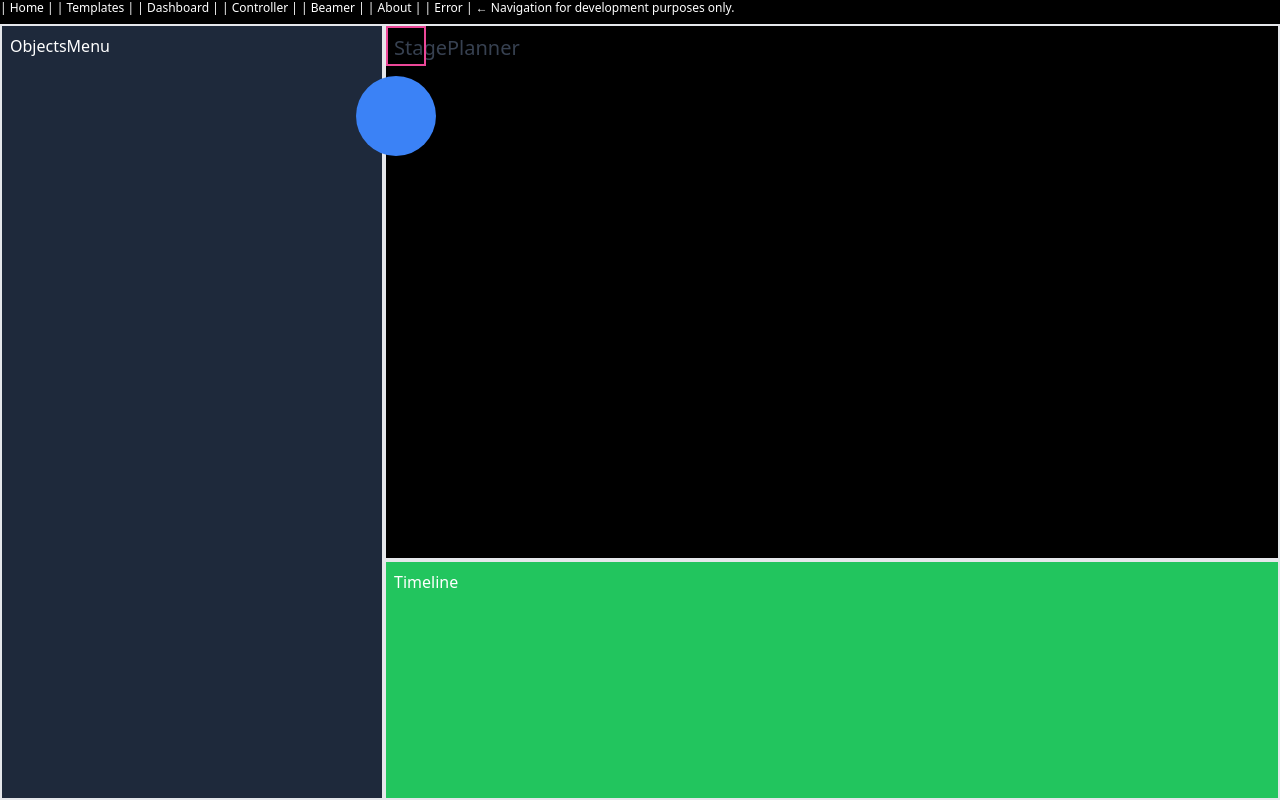
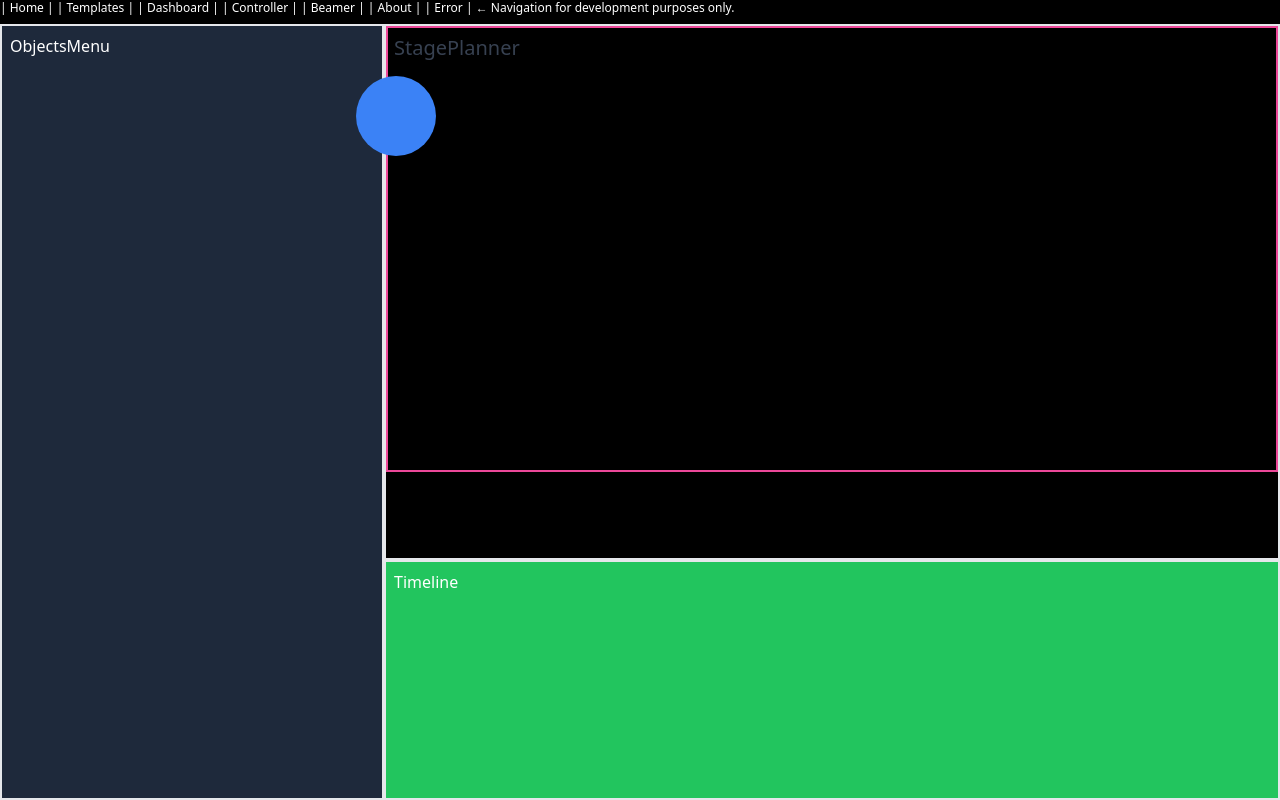
Before and after one commit to Lukileila/stagebeam, a React (Vite) app in the folder frontend/: page /controller in a window 1280 px wide. Built offline with nearby package versions, Linux system fonts and the light colour scheme.

Commit message:
aspect ratio from beamer screen is transferred to stageplanner

```diff
--- a/frontend/src/components/StagePlanner.jsx
+++ b/frontend/src/components/StagePlanner.jsx
@@ -1,6 +1,6 @@
 import { useEffect, useRef, useState } from "react";
 
-export const StagePlanner = ({ spotlight, setspotlight }) => {
+export const StagePlanner = ({ spotlight, setspotlight, projectionAspectRatio }) => {
 
     const stageContainer = useRef();
     const [stageDimensions, setStageDimensions] = useState();
@@ -41,8 +41,8 @@ export const StagePlanner = ({ spotlight, setspotlight }) => {
             e.preventDefault();
         }} */
         >
-                                <div className="absolute bg-tansparent border-2 border-pink-500 h-10 w-10 z-30"></div>
-        <h1 className='text-gray-700 p-2 text-xl'>StagePlanner</h1>
+
+        <h1 className='absolute text-gray-700 p-2 text-xl'>StagePlanner</h1>
         <div
             className='bg-blue-500 w-20 aspect-square rounded-full cursor-grab absolute -translate-x-[50%] -translate-y-[50%] z-10'
             style={{
@@ -53,6 +53,7 @@ export const StagePlanner = ({ spotlight, setspotlight }) => {
             onDragStart={dragLight}
             onDragEnd={stopDrag}
         ></div>
+                <div className=" bg-tansparent border-2 border-pink-500 w-full z-30 mt-auto my-auto" style={{aspectRatio:projectionAspectRatio}}> </div>
         </div>
     );
 }
--- a/frontend/src/components/Workspace.jsx
+++ b/frontend/src/components/Workspace.jsx
@@ -11,26 +11,38 @@ export const Workspace = () => {
         y: 40,
     });
 
- //Event Listener
+    const [projectionAspectRatio, setProjectionAspectRatio] = useState(1);
+
+
+ // This function mirrors the localstorage contents of certain keys to states
     const onStorageUpdate = (e) => {
         const { key, newValue } = e;
         if (key === 'light') {
-        setspotlight(JSON.parse(newValue));
+            setspotlight(JSON.parse(newValue));
+        } else if (key ==='projectionAspectRatio'){
+            setProjectionAspectRatio(newValue);
         }
     };
 
+ //Event Listener
     useEffect(() => {
+
         setspotlight(
-        localStorage.getItem('light') ?? {
-            x: 10,
-            y: 90,
-        }
+            localStorage.getItem('light') ?? { x: 10, y: 90,}
         );
+        setProjectionAspectRatio(
+            localStorage.getItem('projectionAspectRatio') ?? 2
+        );
+
         window.addEventListener('storage', onStorageUpdate);
         return () => {
         window.removeEventListener('storage', onStorageUpdate);
         };
     }, []);
+
+    useEffect(() => {
+   console.log("projectionAspectRatio State is:",projectionAspectRatio)
+    }, [projectionAspectRatio]);
 
 
     return (
@@ -38,6 +50,8 @@ export const Workspace = () => {
             <StagePlanner
                 spotlight={spotlight}
                 setspotlight={setspotlight}
+                projectionAspectRatio={projectionAspectRatio}
+                setProjectionAspectRatio={setProjectionAspectRatio}
             />
         </>
 
```
